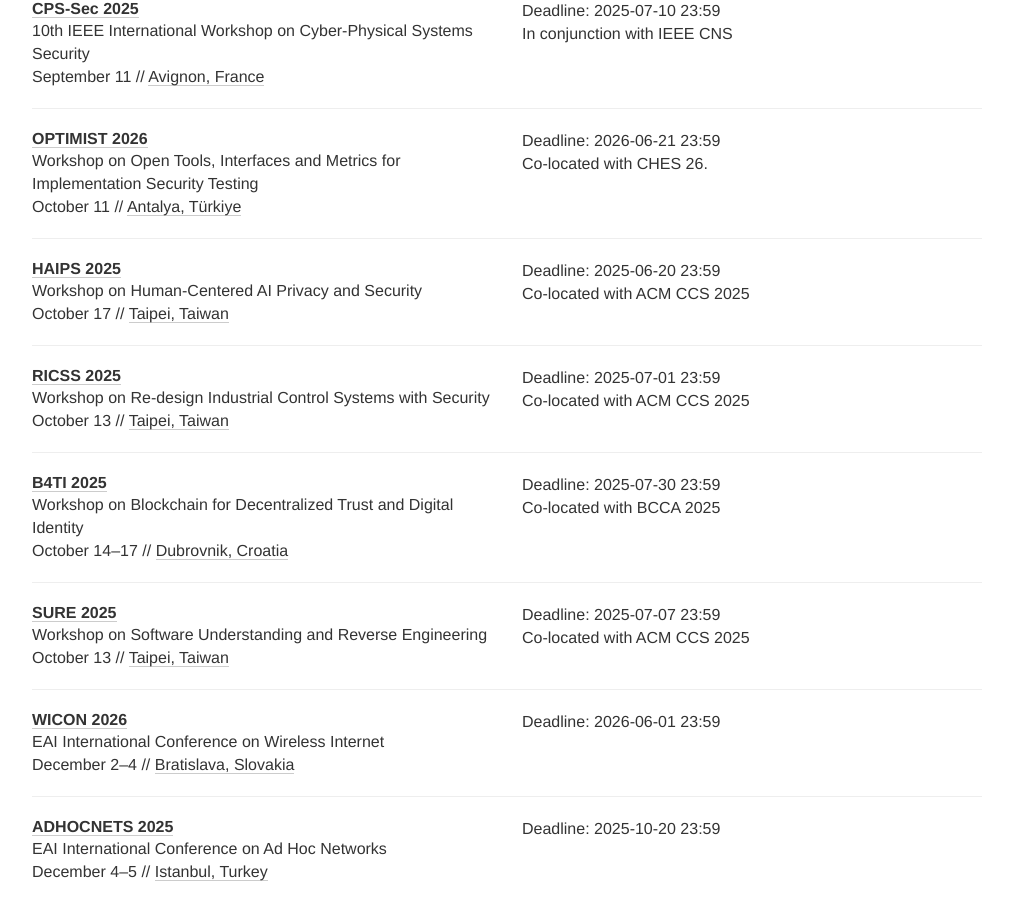
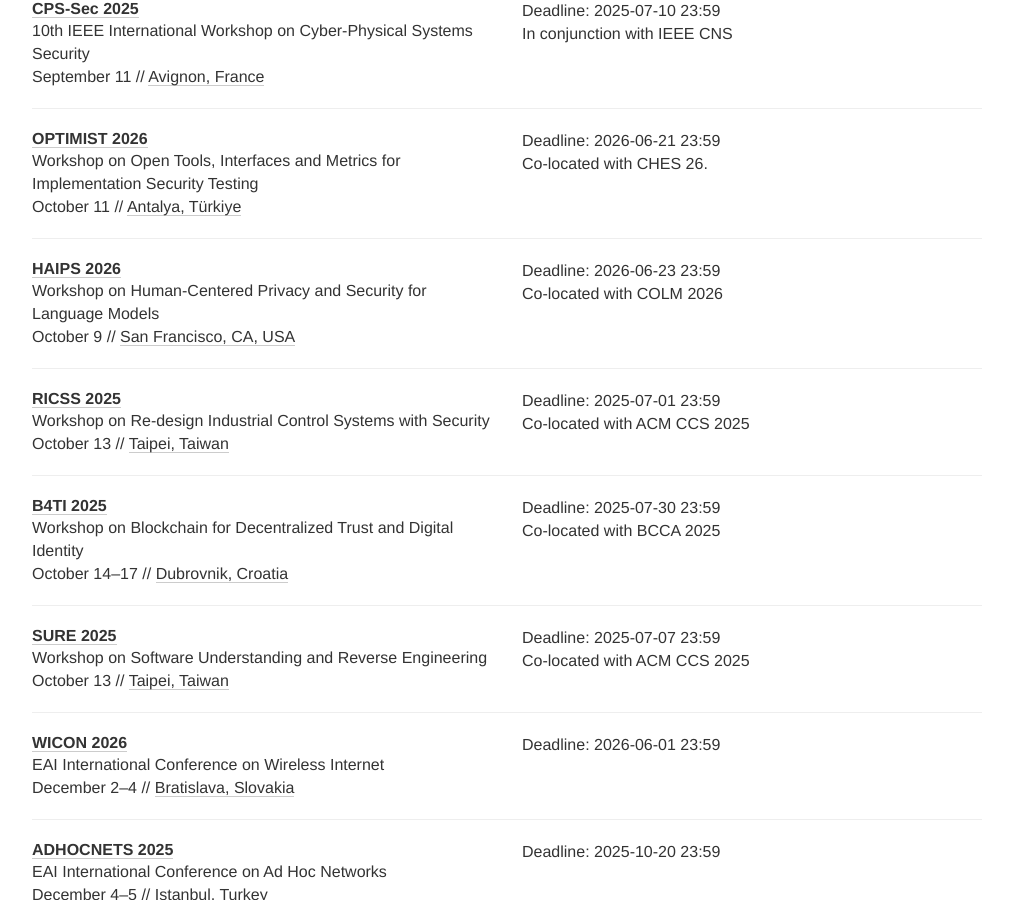
Before and after one commit to sec-deadlines/sec-deadlines.github.io, a Jekyll site: the page built from index.html, in a window 1280 px wide and 900 px high, scrolled down 23200 px. Shown: the whole window, without its empty margins (133-1146 px from the left). Built offline with Jekyll 4.4.1, drawn with Linux system fonts in a browser that asks for light colours; nearby versions of some CDN libraries; comment, search, counter and statistics services are not loaded.

Commit message:
Update HAIPS for COLM 2026
Co-Authored-By: Claude Opus 4.7 (1M context) <noreply@anthropic.com>

```diff
--- a/_data/conferences.yml
+++ b/_data/conferences.yml
@@ -1551,13 +1551,13 @@
   tags: [CRYPTO, SEC, SHOP, OTHERS]
 
 - name: HAIPS
-  description: Workshop on Human-Centered AI Privacy and Security
-  year: 2025
+  description: Workshop on Human-Centered Privacy and Security for Language Models
+  year: 2026
   link: https://haips.com
-  deadline: ["2025-06-20 23:59"]
-  comment: Co-located with ACM CCS 2025
-  date: October 17
-  place: Taipei, Taiwan
+  deadline: ["2026-06-23 23:59"]
+  comment: Co-located with COLM 2026
+  date: October 9
+  place: San Francisco, CA, USA
   tags: [SEC, PRIV, SHOP, OTHERS]
 
 - name: RICSS
```
